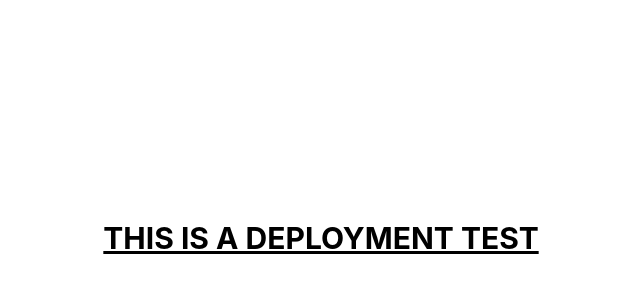
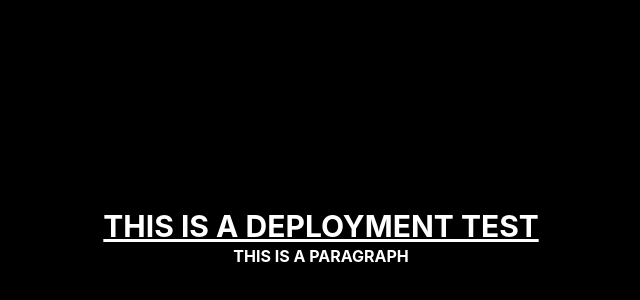
Before and after one commit to James-Li-t/jliport, a Next.js app: page / in a window 1280 px wide. Shown: the part 162-462 px from the top of the page, without its empty margins (319-959 px from the left). Built offline with nearby package versions, Linux system fonts and the light colour scheme.

Commit message:
removed flashbang

```diff
--- a/pages/index.js
+++ b/pages/index.js
@@ -12,9 +12,12 @@ export default function Home() {
       </Head>
 
       <main className={styles.main}>
-        <h1 className='text-3xl font-bold underlinetext-3xl font-bold underline'>
+        <h1 className='text-white text-3xl font-bold underlinetext-3xl font-bold underline'>
           THIS IS A DEPLOYMENT TEST
         </h1>
+        <h3 className = 'text-white font-bold'>
+        THIS IS A PARAGRAPH
+        </h3>
       </main>
     </div>
   )
--- a/styles/Home.module.css
+++ b/styles/Home.module.css
@@ -1,4 +1,5 @@
 .container {
+  background: black;
   padding: 0 2rem;
 }
 
```
Also changed, not shown: 1 other file (tests, documents, lock files or other folders).
